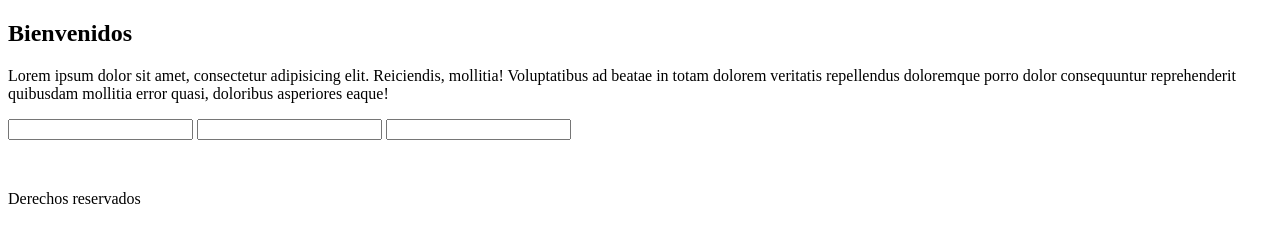
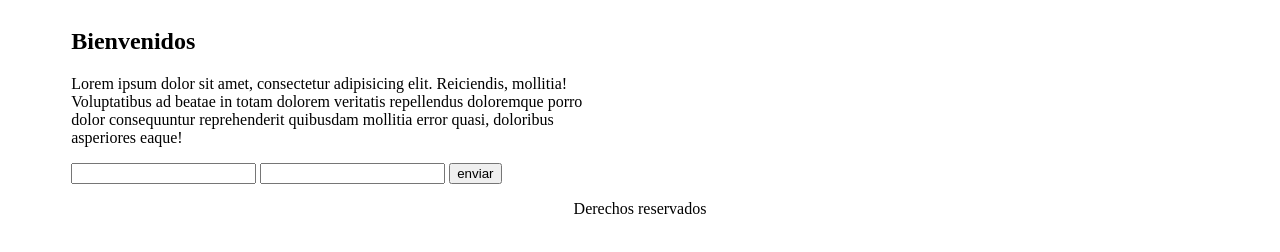
Before and after one commit to santitos/reporepo, a plain HTML site: page index.html in a window 1280 px wide. Drawn offline with Linux system fonts and the light colour scheme.

Commit message:
hola trola

```diff
--- a/estilos.css
+++ b/estilos.css
@@ -0,0 +1,22 @@
+main{
+    margin:auto;
+    width:90%;
+}
+footer{
+    text-align: center;
+}
+@media screen and (min-width:992px){
+    main{
+        overflow: hidden;
+    }
+    main section, main figure{
+        float: left;
+        width: 45%;
+    }
+    main figure{
+        text-align: center;
+    }
+
+
+
+}
--- a/index.html
+++ b/index.html
@@ -5,6 +5,7 @@
     <meta name="viewport" content="width=device-width, initial-scale=1.0">
     <meta http-equiv="X-UA-Compatible" content="ie=edge">
     <title>Document</title>
+    <link rel="stylesheet" href="estilos.css">
 </head>
 <body>
     <main>
@@ -14,7 +15,7 @@
             <form action="">
                 <input type="text" placeholder="">
                 <input type="text" placeholder="">
-                <input type="text">
+                <input type="submit" value="enviar">
             </form>
         </section>
         <figure>
```
